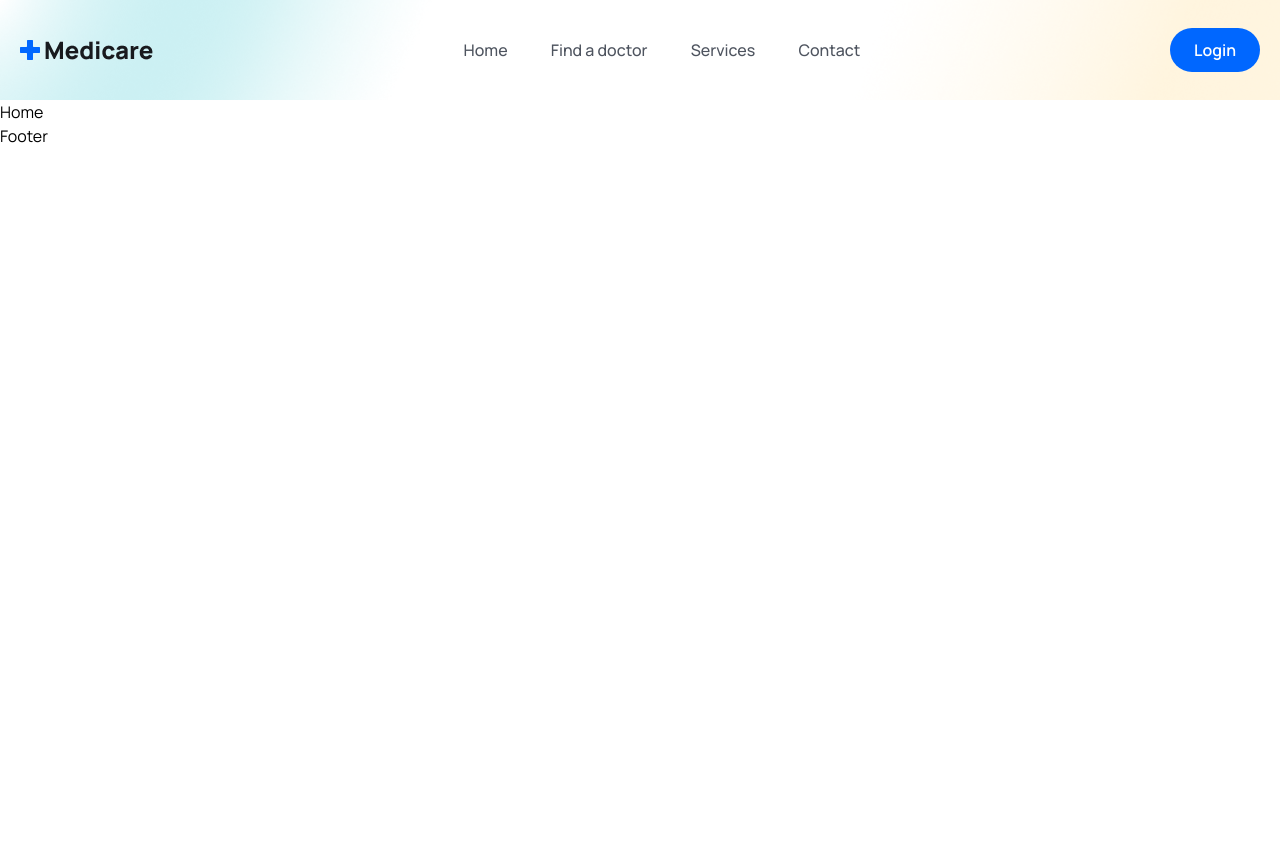
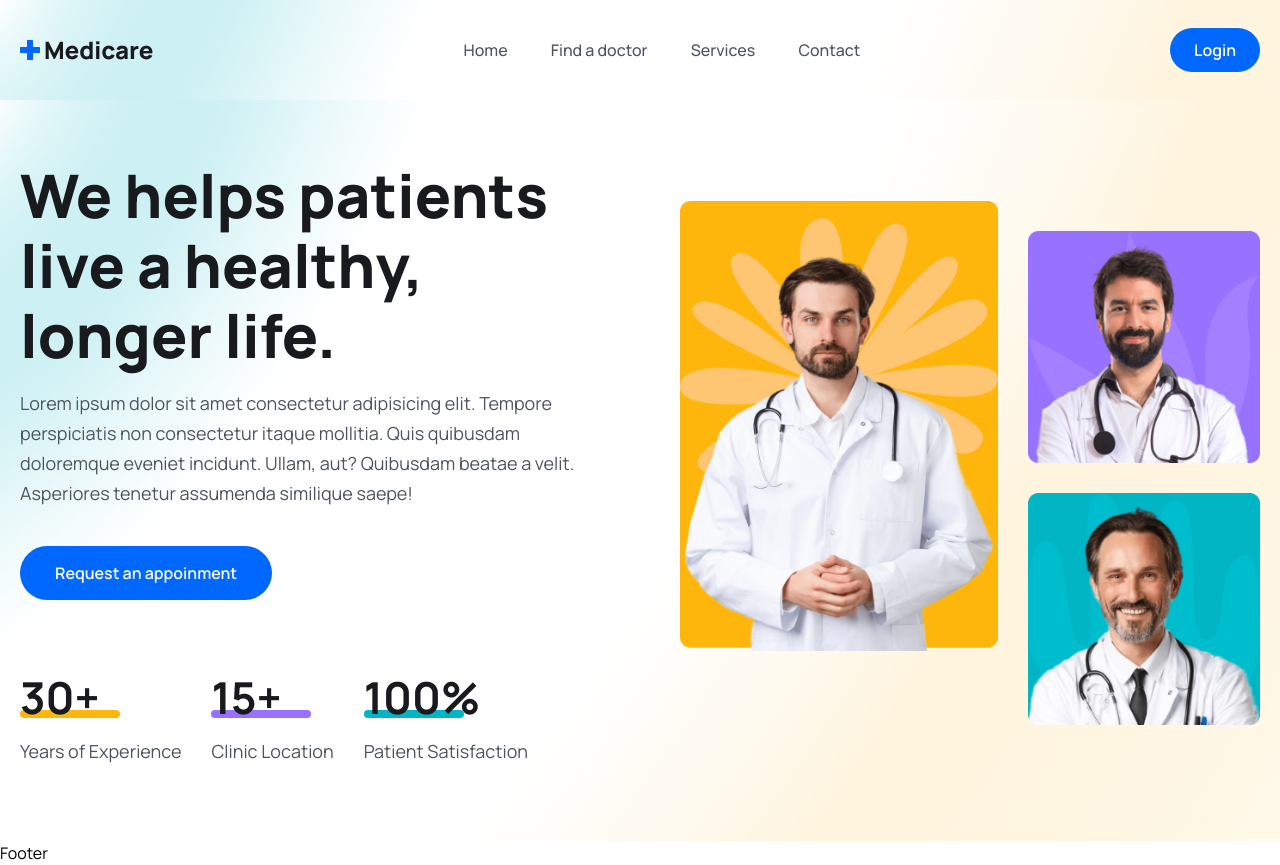
Before and after one commit to Sangamgrg/mern-doctor-booking, a React (Vite) app in the folder frontend/: page / in a window 1280 px wide. Before the commit the page ends 800 px from the top, so only its background shows below. Built offline with nearby package versions, Linux system fonts and the light colour scheme.

Commit message:
hero section created

```diff
--- a/frontend/src/index.css
+++ b/frontend/src/index.css
@@ -21,12 +21,16 @@
     @apply text-[44px] leading-[54px] font-[700] text-headingColor;
   }
 
-  .text-para {
+  .text__para {
     @apply text-[18px] leading-[30px] font-[400] text-textColor mt-[18px];
   }
 
   .header {
     @apply bg-[url('./assets/images/mask.png')] bg-no-repeat bg-center bg-cover w-full h-[100px] leading-[100px];
+  }
+
+  .hero__section {
+    @apply bg-[url('./assets/images/hero-bg.png')] bg-no-repeat bg-center bg-cover;
   }
 }
 
@@ -45,7 +49,7 @@
     @apply text-[26px] leading-[36px];
   }
 
-  .text-para {
+  .text__para {
     @apply text-[16px] leading-7 mt-3;
   }
 }
--- a/frontend/src/pages/Home.jsx
+++ b/frontend/src/pages/Home.jsx
@@ -1,7 +1,76 @@
 import React from 'react';
 
+import heroImg01 from '../assets/images/hero-img01.png';
+import heroImg02 from '../assets/images/hero-img02.png';
+import heroImg03 from '../assets/images/hero-img03.png';
+
 const Home = () => {
-  return <div>Home</div>;
+  return (
+    <>
+      {/*----- Hero section------- */}
+      <section className="hero__section pt-[60px] 2xl:h-[800px]">
+        <div className="container">
+          <div className="flex flex-col lg:flex-row gap-[90px] items-center justify-between">
+            {/*--- hero content---*/}
+            <div>
+              <div className="lg:w-[570px]">
+                <h1 className="text-[36px] leading-[46px] text-headingColor font-[800] md:text-[60px] md:leading-[70px]">
+                  We helps patients live a healthy, longer life.
+                </h1>
+                <p className="text__para">
+                  Lorem ipsum dolor sit amet consectetur adipisicing elit.
+                  Tempore perspiciatis non consectetur itaque mollitia. Quis
+                  quibusdam doloremque eveniet incidunt. Ullam, aut? Quibusdam
+                  beatae a velit. Asperiores tenetur assumenda similique saepe!
+                </p>
+
+                <button className="btn">Request an appoinment</button>
+              </div>
+
+              {/* hero content */}
+              <div className="mt-[30px] lg:mt-[70px] flex flex-col lg:flex-row lg:items-center gap-5 lg:gap-[30px]">
+                <div>
+                  <h2 className="text-[36px] leading-[56px] lg:text-[44px] lg:leading-[54px] font-[700] text-headingColor">
+                    30+
+                  </h2>
+                  <span className="w-[100px] h-2 bg-yellowColor rounded-full block mt-[-14px]"></span>
+                  <p className="text__para">Years of Experience</p>
+                </div>
+
+                <div>
+                  <h2 className="text-[36px] leading-[56px] lg:text-[44px] lg:leading-[54px] font-[700] text-headingColor">
+                    15+
+                  </h2>
+                  <span className="w-[100px] h-2 bg-purpleColor rounded-full block mt-[-14px]"></span>
+                  <p className="text__para">Clinic Location</p>
+                </div>
+
+                <div>
+                  <h2 className="text-[36px] leading-[56px] lg:text-[44px] lg:leading-[54px] font-[700] text-headingColor">
+                    100%
+                  </h2>
+                  <span className="w-[100px] h-2 bg-irisBlueColor rounded-full block mt-[-14px]"></span>
+                  <p className="text__para">Patient Satisfaction</p>
+                </div>
+              </div>
+            </div>
+
+            {/*----- hero content----*/}
+            <div className="flex gap-[30px] justify-end">
+              <div>
+                <img className="w-full" src={heroImg01} alt="" />
+              </div>
+              <div className="mt-[30px]">
+                <img src={heroImg02} alt="" className="w-full mb-[30px]" />
+                <img src={heroImg03} alt="" className="w-full " />
+              </div>
+            </div>
+          </div>
+        </div>
+      </section>
+      {/*----- Hero section end------- */}
+    </>
+  );
 };
 
 export default Home;
```
